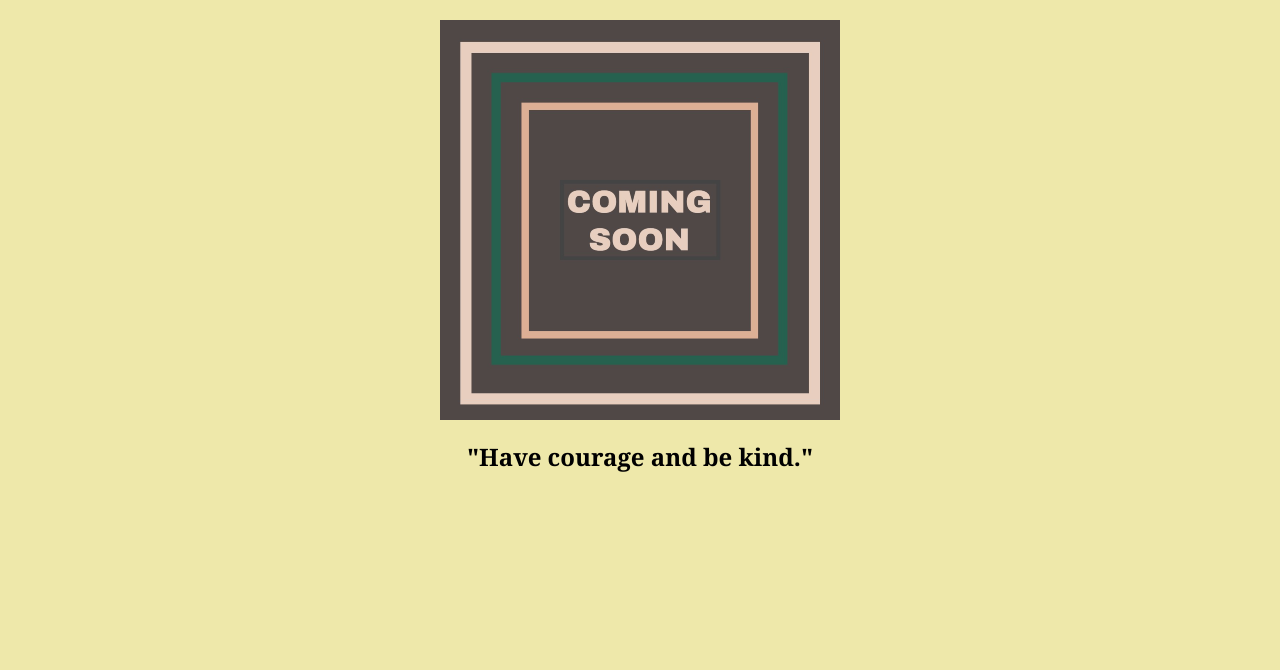
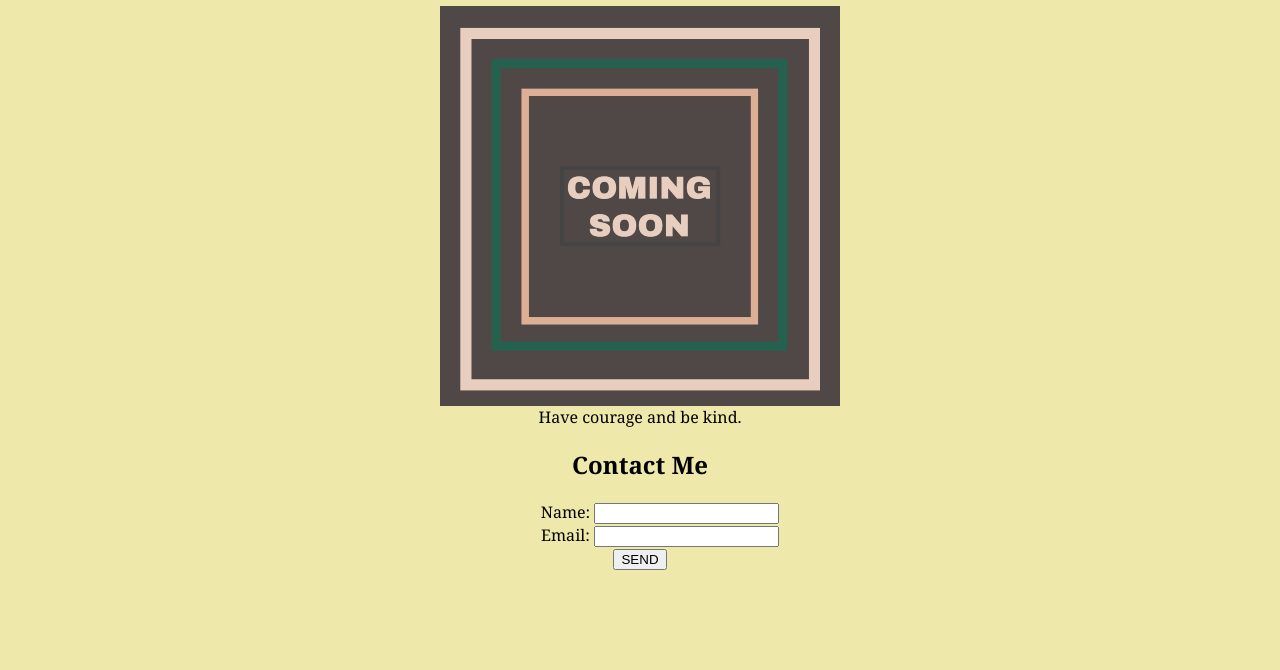
Before and after one commit to jkimys2/Mini-Project-1, a plain HTML site: page index.html in a window 1280 px wide. Shown: the part 130-800 px from the top of the page. Drawn offline with Linux system fonts and the light colour scheme.

Commit message:
commit 12

```diff
--- a/assets/css/style.css
+++ b/assets/css/style.css
@@ -17,11 +17,11 @@ header{
 }
 
 main{
-    padding-top: 150px;
+    padding-top: 50px;
 }
 
 
-ul{
+#nav{
     margin: 0;
     text-align: right;
     line-height: 40px;
@@ -29,7 +29,7 @@ ul{
 }
 
 
-li {
+#header {
     display: inline;
     list-style: none;
     font-size: 20px;
@@ -45,6 +45,17 @@ h2 {
 img {
     display: block;
     margin: auto;
+}
 
+.text-center {
+    text-align: center;
+}
 
+ul {
+    margin: 0;
+    text-align: center;
 }
+
+li {
+    list-style: none;
+}
--- a/index.html
+++ b/index.html
@@ -12,24 +12,44 @@
 
     <header>
         <nav>
-            <ul>
-                <li><a href="github.com/jkimys2">Github</a></li>
-                <li><a href="#">Portfolio</a></li>
-                <li><a href="jkimys2@gmail.com">Contact</a></li>
+            <ul id="nav">
+                <li id="header"><a href="github.com/jkimys2">Github</a></li>
+                <li id="header"><a href="#">Portfolio</a></li>
+                <li id="header"><a href="#contact">Contact</a></li>
             </ul>
         </nav>
-        <h1>My New Website</h1>
     </header>
 
     <main>
-        <section>
+        <h1>My New Website</h1>
+        <figure>
             <img src="./assets/image-1.png" alt="coming soon image">
-        </section>
+            <figcaption class="text-center"> Have courage and be kind.</figcaption>
+        </figure>
+    </main>
 
-        <section>
-            <h2>"Have courage and be kind."</h2>
-        </section>
-        <footer></footer>
-    </main>
+    <section>
+        <h2 class="text-center">Contact Me</h2>
+        <form>
+            <ul>
+                <li>
+                    <label class="text-center" for="name">Name:</label>
+                    <input type="text">
+                </li>
+                <li>
+                    <label class="text-center" for="email">Email:</label>
+                    <input type="text">
+                </li>
+            </ul>
+            <div class="text-center">
+                <button type="submit">SEND</button>
+            </div>
+        </form>
+
+    </section>
+
+    <footer>
+
+    </footer>
 </body>
 </html>
```
